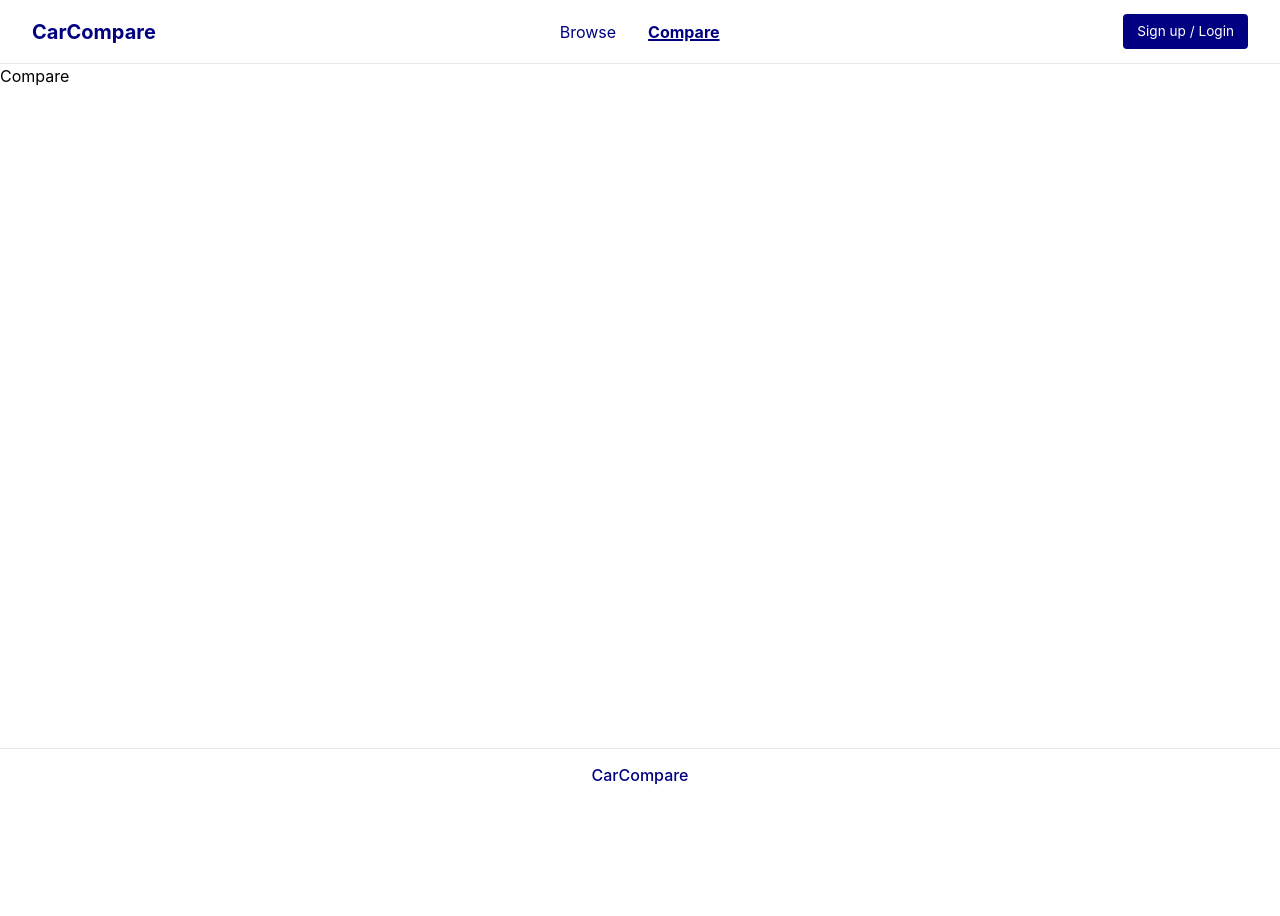
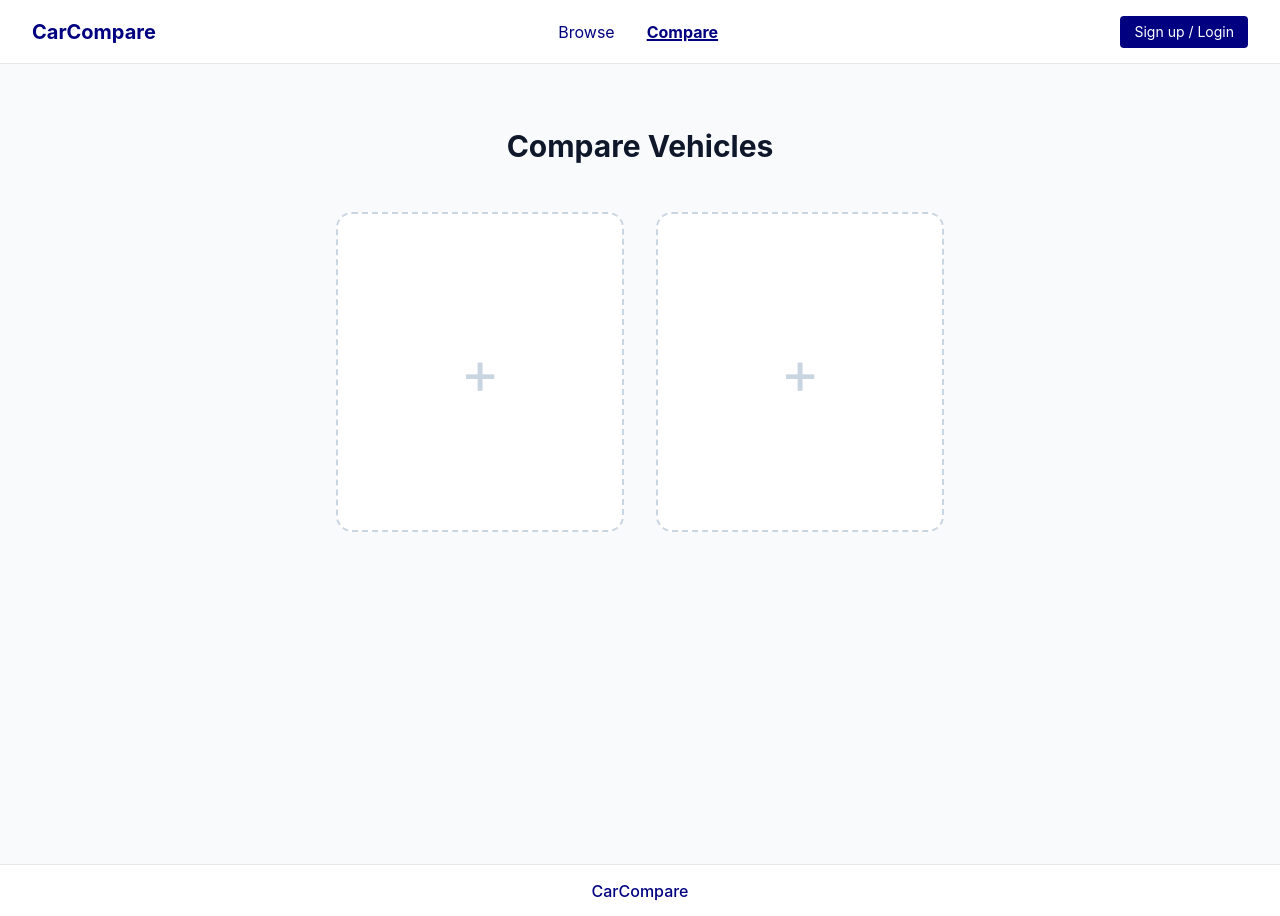
Before and after one commit to Diego160405/CarCompare, a Vue app: page /compare in a window 1280 px wide. Before the commit the page ends 800 px from the top, so only its background shows below. Built offline with nearby package versions, Linux system fonts and the light colour scheme; no server answers.

Commit message:
Dodavanje 2 boxa za compare

```diff
--- a/src/components/Header.vue
+++ b/src/components/Header.vue
@@ -24,19 +24,19 @@ const logout = async () => {
 
   <!-- šalje na home page -->
   <header class="flex items-center justify-between px-8 h-16 bg-white border-b border-gray-200">
-    <RouterLink to="/home" class="logo">
+    <RouterLink to="/home" class="text-xl font-bold no-underline" style="color: navy;">
       CarCompare
     </RouterLink>
 
     <nav class="flex gap-8">
 
       <!-- šalje na browse page -->
-      <RouterLink to="/browse" class="nav-link">
+      <RouterLink to="/browse" class="no-underline text-base router-link" style="color: navy;">
         Browse
       </RouterLink>
 
       <!-- šalje na compare page -->
-      <RouterLink to="/compare" class="nav-link">
+      <RouterLink to="/compare" class="no-underline text-base router-link" style="color: navy;">
         Compare
       </RouterLink>
     </nav>
@@ -46,12 +46,15 @@ const logout = async () => {
       <img
         src="/ProfileIcon.jpg"
         alt="Profile"
-        class="avatar"
+        style="width:52px;height:52px;"
+        class="rounded-full object-cover cursor-pointer"
         @click="dropdownOpen = !dropdownOpen"/>
 
       <!-- ako smo ulogirani odjavljuje nas -->
-      <div v-if="dropdownOpen" class="dropdown">
-        <button @click="logout">
+      <div v-if="dropdownOpen" class="absolute left-1/2 -translate-x-1/2 top-full bg-white border border-gray-200 rounded-xl shadow-md min-w-30 z-50">
+        <button
+          class="w-full px-4 py-2.5 bg-transparent border-none text-left cursor-pointer text-sm text-red-500 hover:bg-gray-50 rounded-xl"
+          @click="logout">
           Log out
         </button>
       </div>
@@ -65,7 +68,7 @@ const logout = async () => {
       </span>
 
       <!-- ako nismo ulogirani šalje na login page -->
-      <RouterLink to="/login" class="auth-btn">
+      <RouterLink to="/login" class="text-white no-underline px-3.5 py-1.5 text-sm rounded" style="background: navy;">
         Sign up / Login
       </RouterLink>
     </div>
@@ -73,68 +76,11 @@ const logout = async () => {
 </template>
 
 <style scoped>
-.logo {
-  font-size: 1.25rem;
-  font-weight: 700;
-  color: navy;
-  text-decoration: none;
-}
 
-.nav-link {
-  color: navy;
-  text-decoration: none;
-  font-size: 1rem;
-}
-
-.nav-link.router-link-active {
+.router-link.router-link-active {
   text-decoration: underline;
   text-decoration-thickness: 2px;
   font-weight: 700;
 }
 
-.auth-btn {
-  background: navy;
-  color: white;
-  text-decoration: none;
-  padding: 7px 14px;
-  font-size: 0.85rem;
-  border-radius: 4px;
-}
-
-.avatar {
-  width: 52px;
-  height: 52px;
-  border-radius: 50%;
-  object-fit: cover;
-  cursor: pointer;
-}
-
-.dropdown {
-  position: absolute;
-  left: 50%;
-  transform: translateX(-50%);
-  top: 100%;
-  background: white;
-  border: 1px solid lightgray;
-  border-radius: 8px;
-  box-shadow: 0 4px 12px rgba(0,0,0,0.1);
-  min-width: 120px;
-  z-index: 100;
-}
-
-.dropdown button {
-  width: 100%;
-  padding: 10px 16px;
-  background: none;
-  border: none;
-  text-align: left;
-  cursor: pointer;
-  font-size: 0.9rem;
-  color: red;
-}
-
-.dropdown button:hover {
-  background: whitesmoke;
-  border-radius: 8px;
-}
 </style>
--- a/src/views/Compare.vue
+++ b/src/views/Compare.vue
@@ -1,5 +1,21 @@
 <template>
-  <div>
-    <h1>Compare</h1>
+  <div class="flex flex-col items-center pt-16 bg-slate-50 min-h-screen">
+    <h1 class="text-3xl font-bold text-slate-900 mb-12">
+      Compare Vehicles
+    </h1>
+
+    <div class="flex items-center gap-8">
+      <div class="w-72 h-80 bg-white border-2 border-dashed border-slate-300 rounded-2xl flex items-center justify-center cursor-pointer hover:border-blue-600 hover:shadow-lg transition-all group">
+        <span class="text-6xl text-slate-300 group-hover:text-blue-600 transition-colors select-none">
+          +
+        </span>
+      </div>
+
+      <div class="w-72 h-80 bg-white border-2 border-dashed border-slate-300 rounded-2xl flex items-center justify-center cursor-pointer hover:border-blue-600 hover:shadow-lg transition-all group">
+        <span class="text-6xl text-slate-300 group-hover:text-blue-600 transition-colors select-none">
+          +
+        </span>
+      </div>
+    </div>
   </div>
 </template>
```
